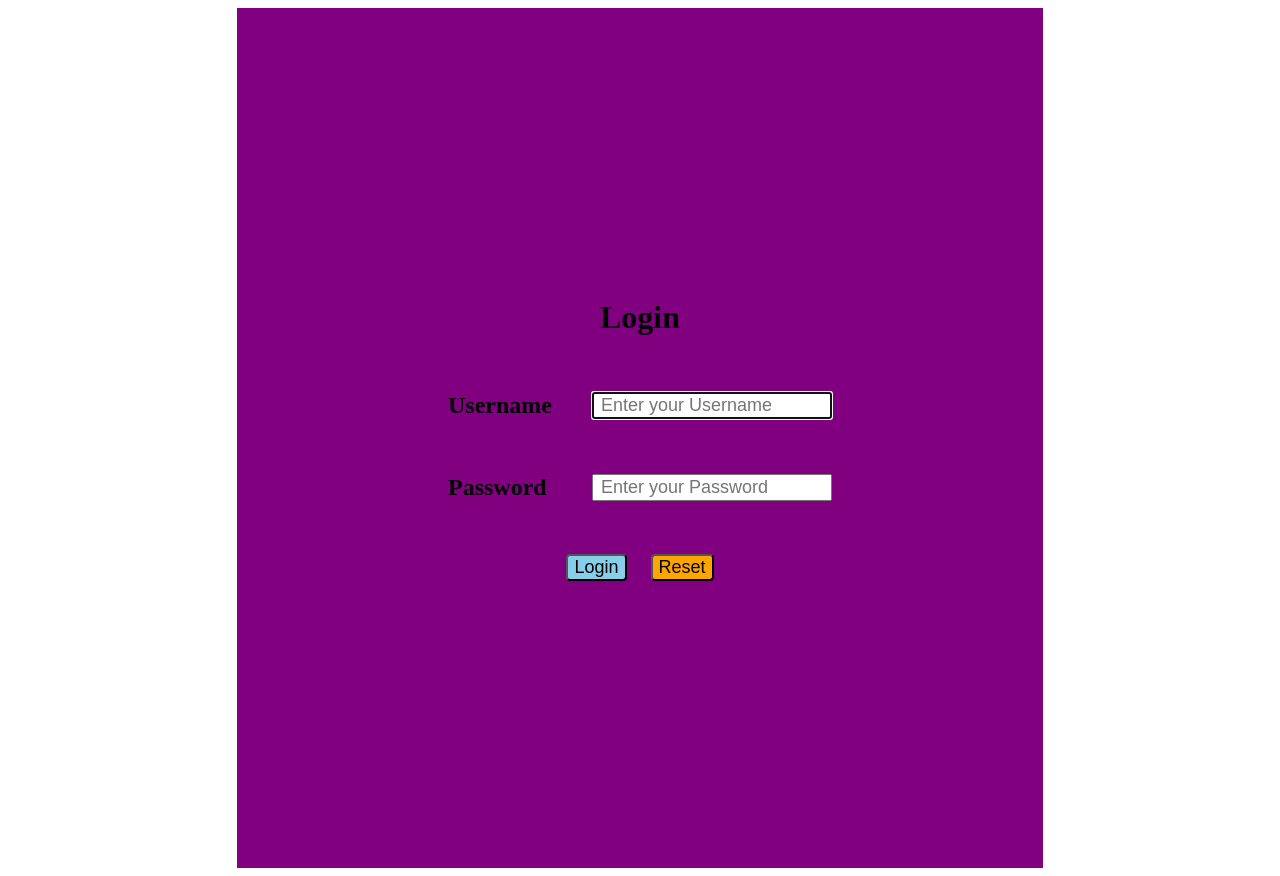
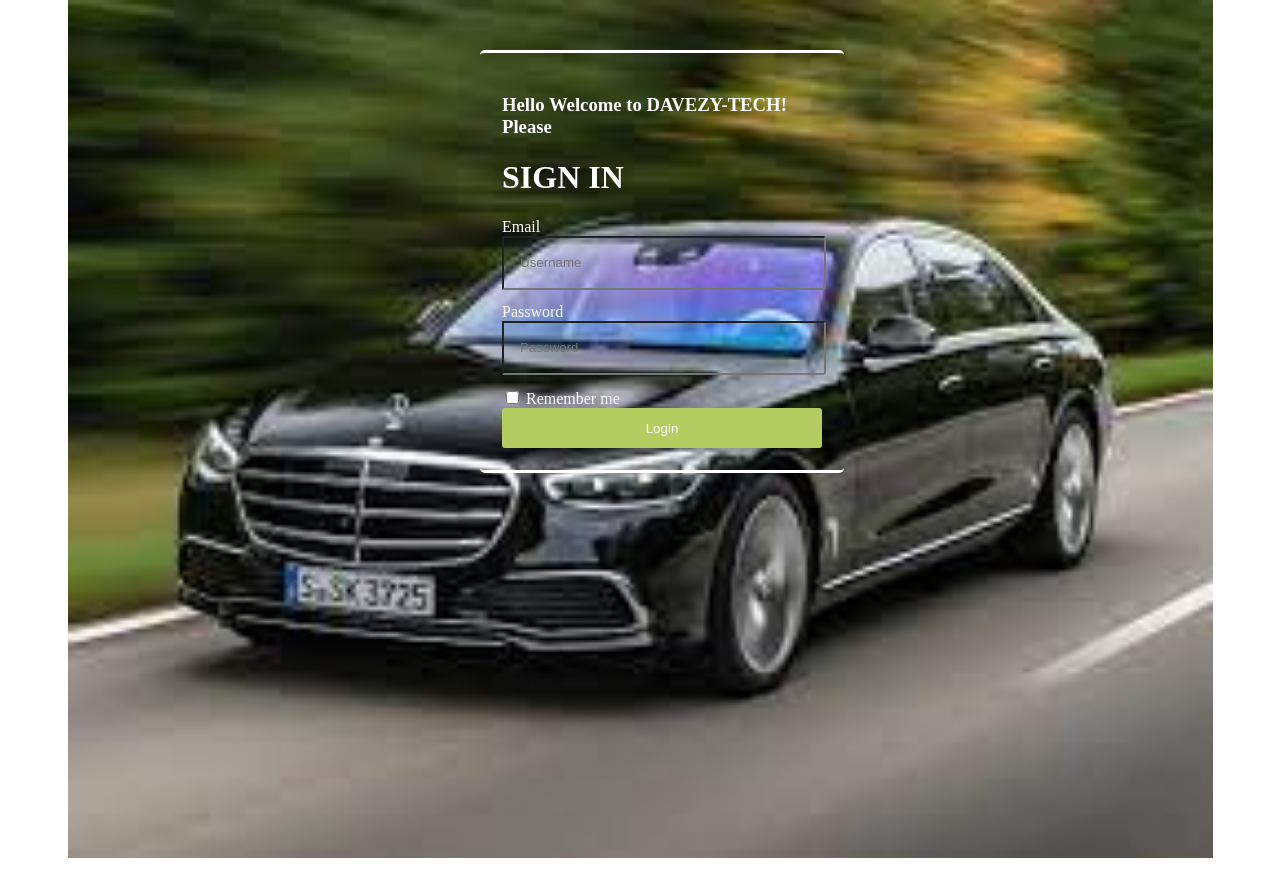
Before and after one commit to CYNTHIA-DAMIAN/E-Commerce, a plain HTML site: page login.html in a window 1280 px wide. Drawn offline with Linux system fonts and the light colour scheme.

Commit message:
Made some changes on my form files and harmburger functionality,....

```diff
--- a/ecommerce.css
+++ b/ecommerce.css
@@ -95,7 +95,7 @@ width: 40px;
     position: relative;
     background: url(images/rangerover1.jpg);
     background-repeat: no-repeat;
-    background-position: center right;
+    background-position: center;
     background-size: cover;
     display: grid;
     align-items: center;
@@ -410,7 +410,7 @@ width: 40px;
         transition: 0.2s ease;
         text-align: left;
     }
-    .navbar .active{
+    .navbar.active{
         top: 100%;
     }
     .navbar a{
--- a/login.css
+++ /dev/null
@@ -1,29 +0,0 @@
-form{
-    width: 59%;
-    /* left: 250px; */
-    padding: 30px;
-    /* margin-top: 20px; */
-    min-height: 100vh;
-    position: relative;
-    background-color: purple;
-    background-repeat: no-repeat;
-    background-position: center;
-    background-size: cover;
-    display: grid;
-    align-items: center;
-    justify-content: center;
-    /* grid-template-columns: repeat(2, 1fr); */
-}
-
-/* form{
-    display: flex;
-    flex-wrap: wrap;
-    align-items: center;
-    gap: 1rem;
-    position: absolute;
-    bottom: 4rem;
-    left: 100px;
-    background: #fff;
-    padding: 20px;
-    border-radius: 0.5rem;
-} */
--- a/login.html
+++ b/login.html
@@ -1,81 +1,34 @@
 <!DOCTYPE html>
-<html>
+<html lang="en">
 <head>
-	<title>
-		LOG IN
-	</title>
-	<link rel="stylesheet" href="login.css">
-	<style type="text/css">
-	</style>
+    <meta charset="UTF-8">
+    <meta http-equiv="X-UA-Compatible" content="IE=edge">
+    <meta name="viewport" content="width=device-width, initial-scale=1.0">
+    <title>LOG IN</title>
+    <link rel="stylesheet" href="/signin.css">
 </head>
+<body>
+    <div class="login">
+        <form name='form-login'>
+			<h3>Hello Welcome to DAVEZY-TECH! Please</h3>
+            <h1>SIGN IN</h1>
 
-<body>
+            <label for="userName">Email</label>
+            <input type="email" id="userName" placeholder="Username" required>
 
-<script language="javascript" defer>
+            <label for="userPw">Password</label>
+            <input type="password" id="userPw" placeholder="Password" required>
 
-function loginPage(form) {
-if (form.userName.value=="username") {
-if (form.passWord.value=="password") {
-location="index.html"
-} else {
-	location="index.html"
-// alert("Incorrect detail Password")
-}
-} else {
-	location="index.html"
-	// alert("Incorrect detail Username")
-}
-}
+            <div id="remember">
+                <input type="checkbox" value="lsRememberMe" id="rememberMe" style="display: inline-block;">
+                <label>Remember me</label>
+            </div>
 
-</script>
+            <input id="login_btn" type="submit" value="Login" onclick="check()">
 
-<center v>
-
-<form>
-
-<table cellpadding="5" cellspacing="5">
-<tr>
-	<td colspan="3">
-		<h1 style="text-align:center;">
-			Login
-		</h1>
-	</td>
-</tr>
-<tr>
-	<td>
-		<h2>Username</h2>
-	</td>
-	<td width="10">
-	</td>
-	<td>
-		<input type="text" name="userName" autofocus="autofocus" style="font-size:18px; text-indent:5px;" placeholder="Enter your Username">
-	</td>
-</tr>
-<tr>
-	<td>
-		<h2>Password</h2>
-	</td>
-	<td width="10">
-	</td>
-	<td>
-		<input type="password" name="passWord" autofocus="autofocus" style="font-size:18px; text-indent:5px;" placeholder="Enter your Password">
-	</td>
-</tr>
-<tr>
-	<td colspan="3" style="text-align:center;">
-	<br />
-		<input type="button" value="Login" onClick="loginPage(this.form)" style="margin-right:20px; border-radius:4px; background-color:skyblue; font-size:18px; cursor:pointer;">
-		<input type="reset" value="Reset" style="font-size:18px; cursor:pointer; border-radius:4px; background-color:orange;">
-	<br />
-	<br />
-	</td>
-</tr>
-</table>
-
-</form>
-
-</center>
-
+        </form>
+    </div>
+    <script src="/login.js"></script>
+    <!-- <script src="/signin.js"></script> -->
 </body>
-
 </html>
--- a/login.js
+++ b/login.js
@@ -8,7 +8,7 @@ function check() {
     var userRemember = document.getElementById("rememberMe");
 
     if (userName.value == storedName && userPw.value == storedPw) {
-        window.open('ecommerce.html');
+        window.open('index.html');
     } else {
         alert('Error on login');
     }
--- a/signin.js
+++ b/signin.js
@@ -30,7 +30,7 @@ function store() {
     } else {
          localStorage.setItem('name', name.value);
         localStorage.setItem('pw', pw.value);
-            window.open('ecommerce.html');
+            window.open('login.html');
         //
         // location="ecommerce.html";
     }
```
Also changed, not shown: ecommerce.js (+4 -4 lines), index.html (+1 -1 lines), login1.html (deleted, +0 -34 lines), signin.html (+2 -1 lines).
